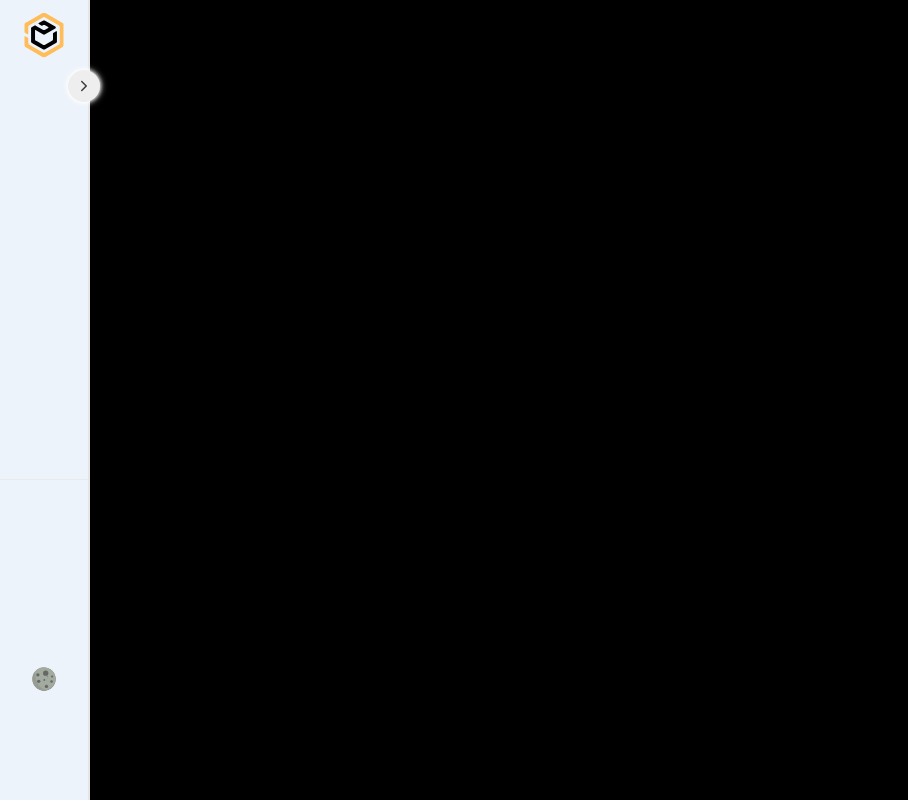
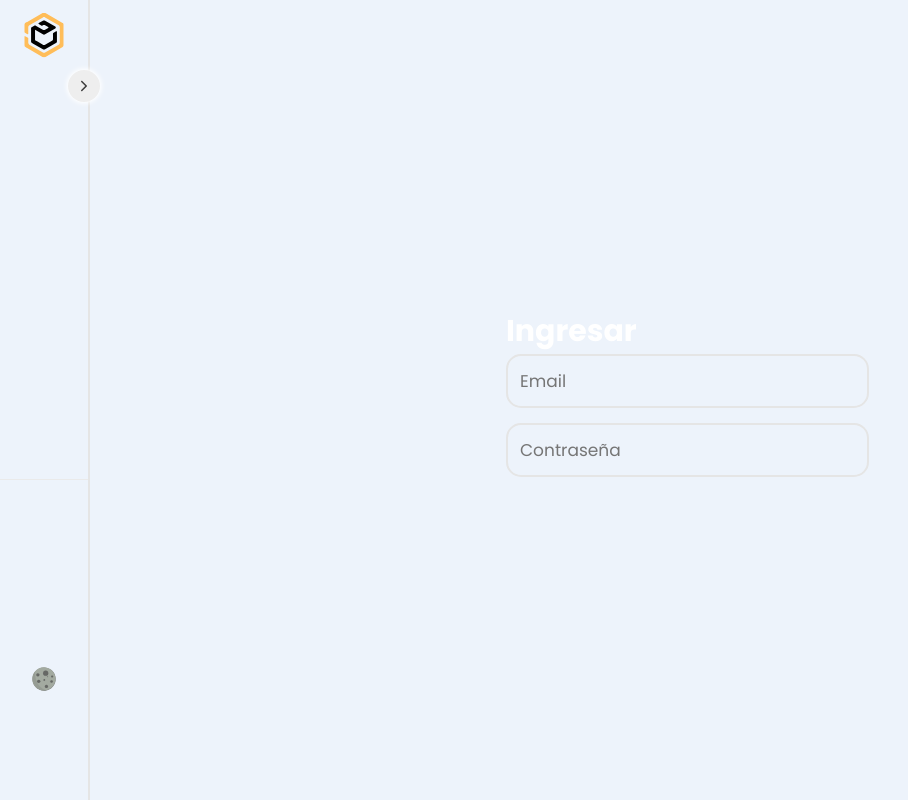
Before and after one commit to roquitooo/Stocky, a React (Vite) app: page /login in a window 1280 px wide. Before the commit this address had no page. Shown: the whole page, without its empty margins (0-908 px from the left). Built offline with nearby package versions, Linux system fonts and the light colour scheme; some icons are missing.

Commit message:
cuarto commit - 9/7 - Login Hasta boton Ingresar

```diff
--- a/src/App.jsx
+++ b/src/App.jsx
@@ -8,7 +8,7 @@ function App() {
   const {themeStyle} = useThemeStore();
   return (
     <ThemeProvider theme={themeStyle}>
-      <Container>
+      <Container className={sidebarOpen ? "active" : ""}>
         <GlobalStyles />
         <section className="contentSidebar">
           <Sidebar state={sidebarOpen} setState = {() => setSidebarOpen(!sidebarOpen)}/>
@@ -24,23 +24,24 @@ function App() {
 const Container = styled.main`
   display: grid;
   grid-template-columns: 1fr;
-  background-color: black;
+  transition: 0.1s ease-in-out;
   .contentSidebar{
     display: none;
     background-color: rgba(247, 181, 0, 0.5);
   }
   .contentMenuambur{
     position: absolute;
-    background-color: rgba(55, 0, 255, 0.5);
   }
   .contentRouters{
-    background-color: rgba(255, 0, 200, 0.5);
     grid-column: 1;
     width: 100%;
 
   }
   @media ${Device.tablet} {
-    grid-template-columns: 88px 1 fr;
+    grid-template-columns: 88px 1fr;
+    &.active{
+      grid-template-columns: 260px 1fr;
+    }
     .contentSidebar{
       display: initial;
     }
--- /dev/null
+++ b/src/components/atomos/Title.jsx
@@ -0,0 +1,5 @@
+import styled from "styled-components";
+export const Title = styled.span`
+    font-weight: 700;
+    font-size: 30px;
+`
--- /dev/null
+++ b/src/components/organismos/formularios/InputText2.jsx
@@ -0,0 +1,63 @@
+import styled from "styled-components";
+
+export function InputText2({ children }) {
+  return (
+    <Container>
+      <div className="form__group field">{children}</div>
+    </Container>
+  );
+}
+const Container = styled.div`
+  position: relative;
+  display: flex;
+  align-items: center;
+  margin-bottom: 15px;
+  width: 100%;
+
+  .form__group {
+    position: relative;
+    width: 100%;
+  }
+  input:-webkit-autofill,
+  input:-webkit-autofill:hover,
+  input:-webkit-autofill:focus,
+  input:-webkit-autofill:active {
+    -webkit-background-clip: text;
+    -webkit-text-fill-color: ${(props) => props.theme.text};
+    transition: background-color 5000s ease-in-out 0s;
+  }
+  .form__field {
+    border: 2px solid ${({ theme }) => theme.color2};
+    border-radius: 15px;
+    font-family: inherit;
+    outline: 0;
+    font-size: 17px;
+    color: ${(props) => props.theme.text};
+    padding: 12px;
+    background: inherit;
+    transition: border-color 0.2s;
+    width: 94%;
+    &.disabled {
+      color: #696969;
+      background: #2d2d2d;
+      border-radius: 8px;
+      margin-top: 8px;
+      border-bottom: 1px dashed #656565;
+    }
+  }
+  .form__field:placeholder-shown ~ .form__label {
+    font-size: 17px;
+    cursor: text;
+  }
+
+  .form__field:focus {
+    font-weight: 700;
+    border-image-slice: 1;
+    border: 2px solid #1cb0f6;
+  }
+  /* reset input */
+  .form__field:required,
+  .form__field:invalid {
+    box-shadow: none;
+  }
+`;
--- /dev/null
+++ b/src/components/templates/LoginTemplate.jsx
@@ -0,0 +1,33 @@
+import styled from "styled-components";
+import {InputText2, Title} from "../../index"
+export function LoginTemplate() {
+    return (<Container>
+<section className="contentCard">
+    <div className="card">
+        <Title>Ingresar</Title>
+        <form>
+            <InputText2>
+            <input className="form__field"
+            placeholder="Email" type ="text"/>
+
+
+            </InputText2>
+            <InputText2>
+            <input className="form__field"
+            placeholder="Contraseña" type ="password"/>
+
+
+            </InputText2>
+        </form>
+
+    </div>
+</section>
+    </Container>);
+}
+const Container = styled.div`
+    height: 100vh;
+    display: flex;
+    justify-content: center;
+    align-items: center;
+
+`
--- a/src/index.js
+++ b/src/index.js
@@ -1,9 +1,13 @@
 export * from './App'
+export * from './components/atomos/Title'
 export * from './components/organismos/ToggleTema'
+export * from './components/organismos/formularios/InputText2'
 export * from './components/organismos/sidebar/Sidebar'
 export * from './components/templates/HomeTemplate'
+export * from './components/templates/LoginTemplate'
 export * from './main'
 export * from './pages/Home'
+export * from './pages/Login'
 export * from './routers/routes'
 export * from './store/ThemeStore'
 export * from './styles/GlobalStyles'
--- /dev/null
+++ b/src/pages/Login.jsx
@@ -0,0 +1,5 @@
+import {LoginTemplate} from "../index";
+
+export function Login() {
+    return (<LoginTemplate/>);
+}
--- a/src/routers/routes.jsx
+++ b/src/routers/routes.jsx
@@ -1,10 +1,11 @@
 import { Routes, Route } from "react-router-dom";
-import {Home} from "../index";
+import {Home, Login} from "../index";
 export function MyRoutes() {
     return (
 
     <Routes>
         <Route path="/" element={<Home/>} />
+        <Route path="/login" element={<Login/>} />
     </Routes>
 
     );
--- a/src/styles/GlobalStyles.jsx
+++ b/src/styles/GlobalStyles.jsx
@@ -5,7 +5,7 @@ export const GlobalStyles = createGlobalStyle`
     margin: 0;
     padding: 0;
     box-sizing: border-box;
-    background-color: black;
+    background-color: ${({theme}) => theme.bgtotal};
     font-family: 'Poppins', sans-serif;
     color: white
   }
```
